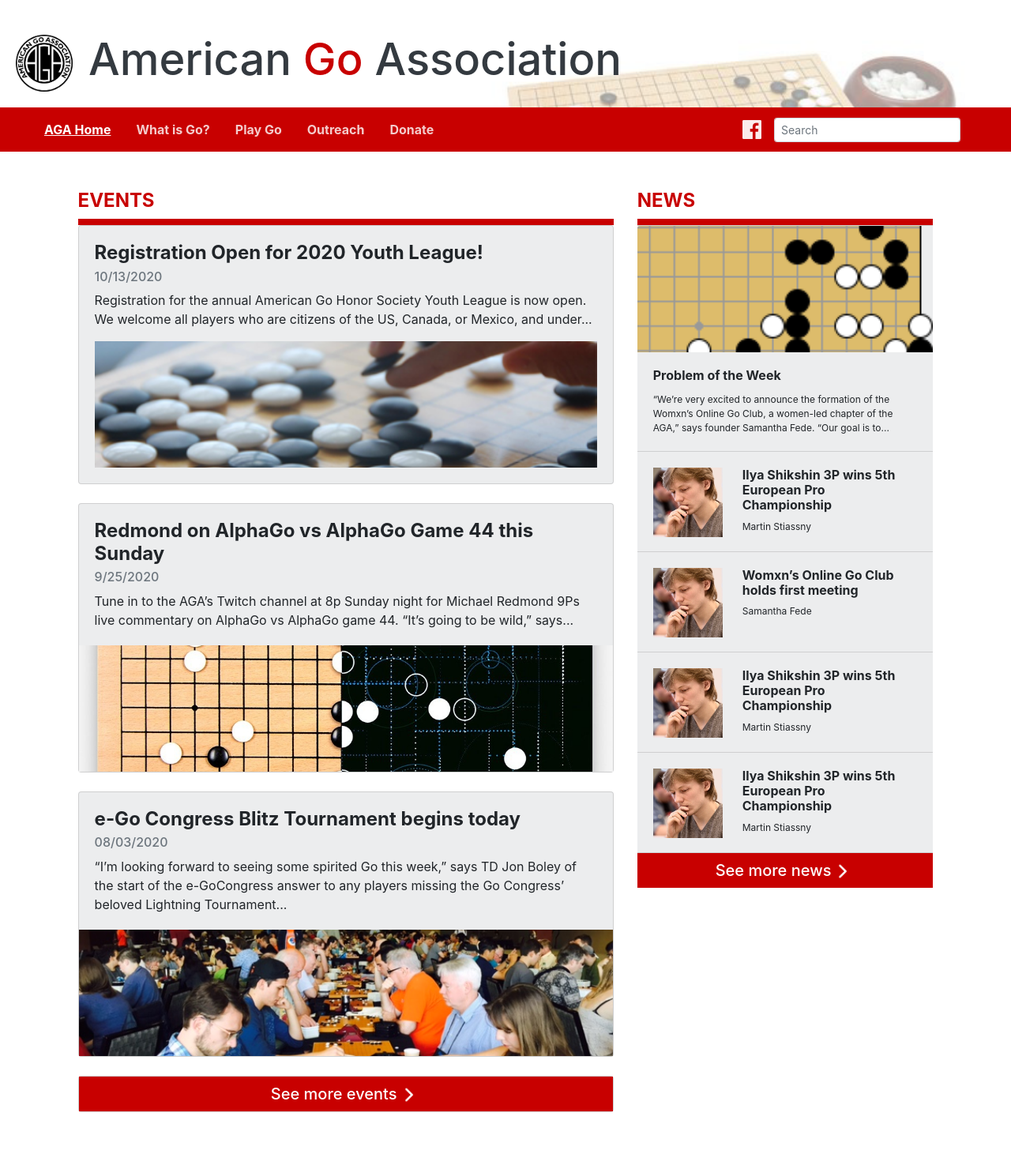
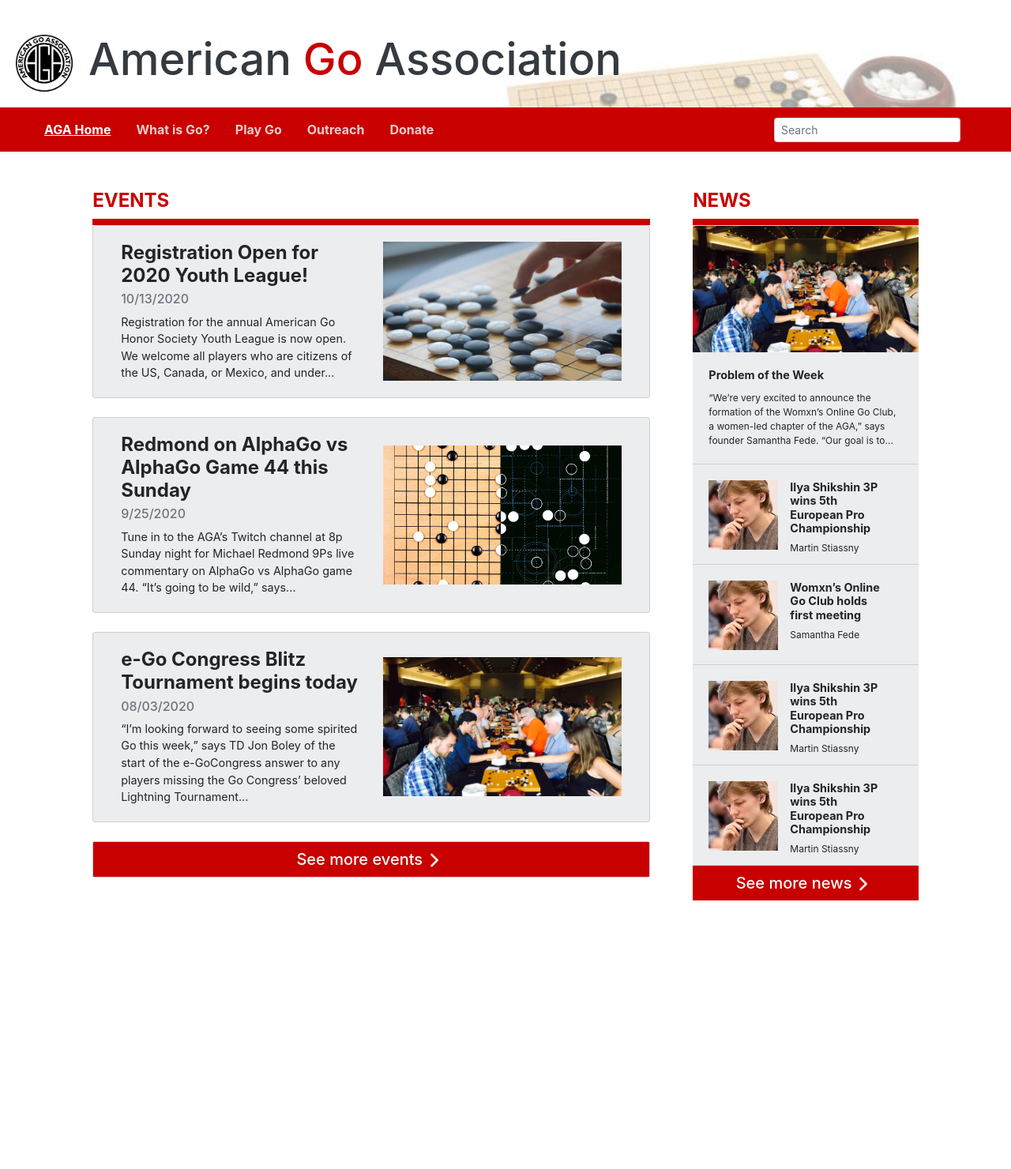
Before and after one commit to melissa-z/american-go-association, a PHP site: page / in a window 1280 px wide. Shown: the whole page at 79% size. After the commit the page ends 1140 px from the top, so only its background shows below. Run offline with PHP 8.4, Linux system fonts and the light colour scheme.

Commit message:
restyle images in event card, adjust margins

```diff
--- a/home.html
+++ b/home.html
@@ -37,57 +37,55 @@
                         <a class="nav-link" href="">Donate</a>
                     </li>
                 </ul>
-                <img class="social-media-icon mr-sm-3" src="images/Facebook.png" style="max-width: 1.5em"/>
                 <form class="form-inline my-2 my-lg-0">
                     <input class="form-control form-control-sm mr-sm-5" type="search" placeholder="Search" aria-label="Search">
                 </form>
             </div>
         </nav>
-        <div class="container-fluid posts px-lg-5 px-md-1">
+        <div class="container-fluid posts px-lg-4 px-md-0">
             <div class="row pt-lg-5 pt-sm-4 pt-3 justify-content-center">
-                <div class="col-md-7 pb-5 events">
+                <div class="col-md-7 pb-3 mr-lg-4 events">
                     <h4 class="section-header">EVENTS</h4>
                     <div class="container-fluid section-marker"></div>
                     <div class="card event-card mb-4">
-                        <div class="card-body">
+                        <div class="card-body event-body">
+                            <div class="d-flex flex-row flex-wrap align-items-center">
+                                <div class="col-lg-6 col-md-12 pb-lg-0 pb-3">
                                     <h4 class="card-title event-title">Registration Open for 2020 Youth League!</h4>
                                     <h6 class="card-subtitle mb-2 text-muted">10/13/2020</h6>
                                     <p class="card-text">Registration for the annual American Go Honor Society Youth League is now open.
                                         We welcome all players who are citizens of the US, Canada, or Mexico, and under...</p>
-                            <div class="d-flex flex-row align-items-center justify-content-center">
-                                <img class="event-img" src="images/GoGame.png" alt="Player's hand hovering over a go board">
+                                </div>
+                                <img class="col-lg-6 col-md-12 event-img" src="images/GoGame.png" alt="Player's hand hovering over a go board">
                             </div>
                         </div>
                     </div>
                     <div class="card event-card mb-4">
-                        <div class="card-body">
+                        <div class="card-body event-body">
+                            <div class="d-flex flex-row flex-wrap align-items-center">
+                                <div class="col-lg-6 col-md-12 pb-lg-0 pb-3">
                                     <h4 class="card-title event-title">Redmond on AlphaGo vs AlphaGo Game 44 this Sunday</h4>
                                     <h6 class="card-subtitle mb-2 text-muted">9/25/2020</h6>
                                     <p class="card-text">Tune in to the AGA’s Twitch channel at 8p Sunday night for Michael Redmond 9Ps live
                                             commentary on AlphaGo vs AlphaGo game 44. “It’s going to be wild,” says...</p>
                                 </div>
-                        <div class="d-flex flex-row align-items-center justify-content-center">
-                            <img class="event-img" src="images/AlphaGo.jpg" alt="illustration of Go board split in half">
+                                <img class="col-lg-6 col-md-12 event-img" src="images/AlphaGo.png" alt="Player's hand hovering over a go board">
+                            </div>
                         </div>
                     </div>
                     <div class="card event-card mb-4">
-                        <div class="card-body">
+                        <div class="card-body event-body">
+                            <div class="d-flex flex-row flex-wrap align-items-center">
+                                <div class="col-lg-6 col-md-12 pb-lg-0 pb-3">
                                     <h4 class="card-title event-title">e-Go Congress Blitz Tournament begins today</h4>
                                     <h6 class="card-subtitle mb-2 text-muted">08/03/2020</h6>
                                     <p class="card-text">“I’m looking forward to seeing some spirited Go this week,” says TD Jon Boley of the
                                             start of the e-GoCongress answer to any players missing the Go Congress’ beloved Lightning Tournament...</p>
                                 </div>
-                        <div class="d-flex flex-row align-items-center justify-content-center">
-                            <img class="event-img" src="images/GoTournament.jpg" alt="a go tournament in progress">
+                                <img class="col-lg-6 col-md-12 event-img" src="images/GoTournament.jpg" alt="Player's hand hovering over a go board">
                             </div>
                         </div>
-                    <!-- <div class="card event-card mb-4">
-                        <div class="card-body">
-                            <h4 class="card-title event-title"></h4>
-                            <h6 class="card-subtitle mb-2 text-muted"></h6>
-                            <p class="card-text">.</p>
                     </div>
-                    </div> -->
                     <div class="card mb-4 more-events">
                         <div class="card-body more-events-button">
                             <div class="card-title d-flex flex-row align-items-center justify-content-center">
@@ -98,15 +96,14 @@
                     </div>
                 </div>
 
-                <div class="col-md-4 pb-5 news">
+                <div class="col-lg-3 col-md-4 pb-5 news">
                     <h4 class="section-header">NEWS</h4>
                     <div class="container-fluid section-marker"></div>
                     <ul class="list-group list-group-flush">
                         <li class="card news-card-top list-group-item">
-                            <img class="card-img-top news-img-top" src="images/Problem.png" alt="Card image cap">
+                            <img class="card-img-top news-img-top" src="images/GoTournament.jpg" alt="Card image cap">
                             <div class="card-body">
                                 <h6 class="card-title news-title">Problem of the Week</h6>
-                                <!-- <h6 class="card-subtitle mb-2 text-muted">Samantha Fede</h6> -->
                                 <p class="card-text news-text">“We’re very excited to announce the formation of the Womxn’s Online Go Club, a women-led
                                     chapter of the AGA,” says founder Samantha Fede. “Our goal is to...</p>
                             </div>
--- a/index.css
+++ b/index.css
@@ -37,6 +37,16 @@ h1 {
     color: #343a40;
 }
 
+.news-img {
+    object-fit: cover;
+    width: 5em;
+    height: 5em;
+}
+
+.event-body {
+    padding: 1.25rem 0.25rem 1.25rem 0.25rem;
+}
+
 /* Small devices (landscape phones, 544px and up) */
 @media (min-width: 544px) {
   h1 {font-size: 2.5rem;}
@@ -50,6 +60,7 @@ h1 {
   .logo {width: 6.5em; height: 6.5em;}
   .navbar {padding-left: 2em}
   .nav-item {margin-right: 0.5em;}
+  .news-img {width: 4em; height: 4em;}
 }
 
 /* Large devices (desktops, 992px and up) */
@@ -58,17 +69,21 @@ h1 {
   .logo {width: 7em; height: 7em;}
   .navbar {padding-left: 3em}
   .nav-item {margin-right: 1em;}
+  .news-img {width: 5.5em; height: 5.5em;}
+  .event-body {padding: 1.25rem;}
 }
 
 .event-title, .news-title {
     font-weight: bold;
 }
 
+.news-title, .card-text {
+    font-size: 0.9rem;
+}
+
 .event-img {
     object-fit: cover;
-    min-width: 100%;
-    max-width: 100%;
-    max-height: 10em;
+    max-height: 11em;
 }
 
 .list-group-item {
@@ -81,13 +96,6 @@ h1 {
 
 .news-card {
     height: 8em;
-}
-
-.news-img {
-    width: 5.5em;
-    height: 5.5em;
-    object-fit: cover;
-    margin-right: 3%;
 }
 
 .news-author {
```
Also changed, not shown: images/AlphaGo.jpg (deleted), images/AlphaGo.png (added), images/Facebook.png (deleted), images/GoBoard.jpg (deleted), images/GoBoard3.png (deleted). Lines whose indentation alone changed are shown as unchanged.
